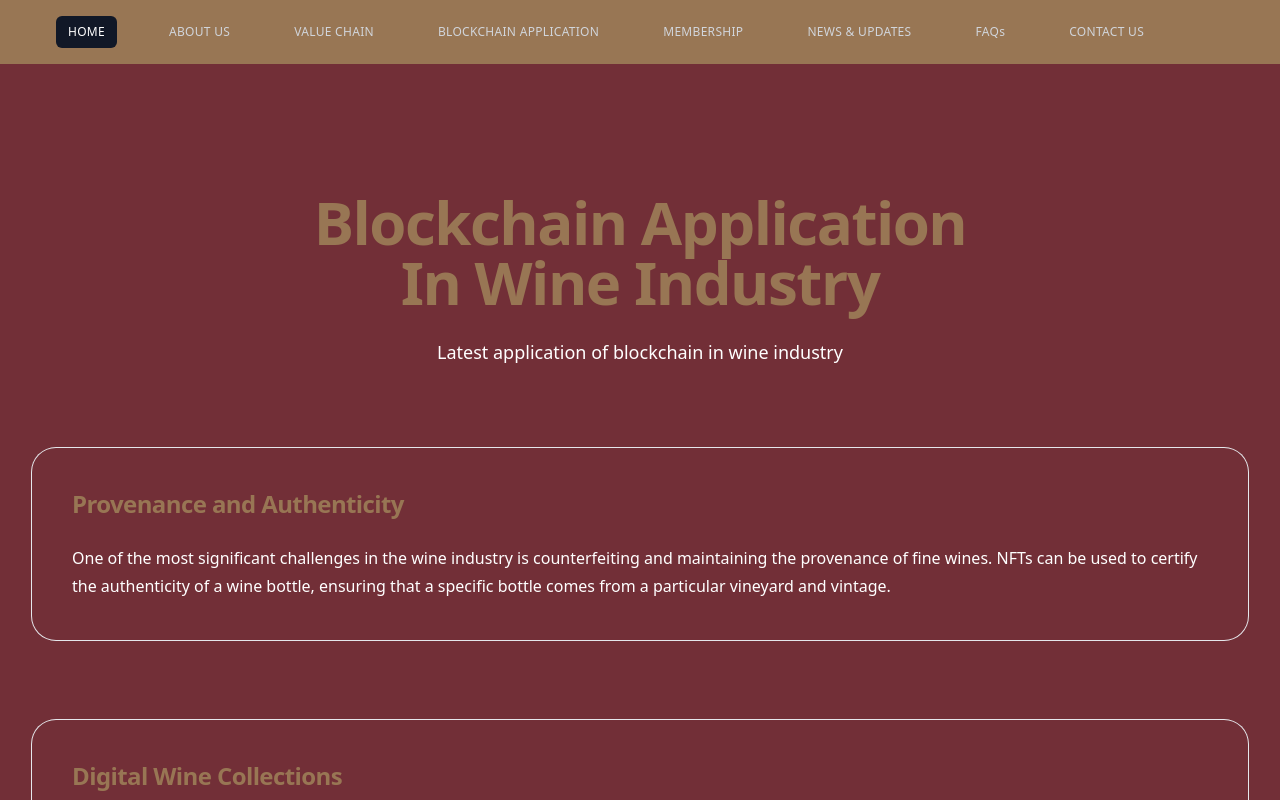
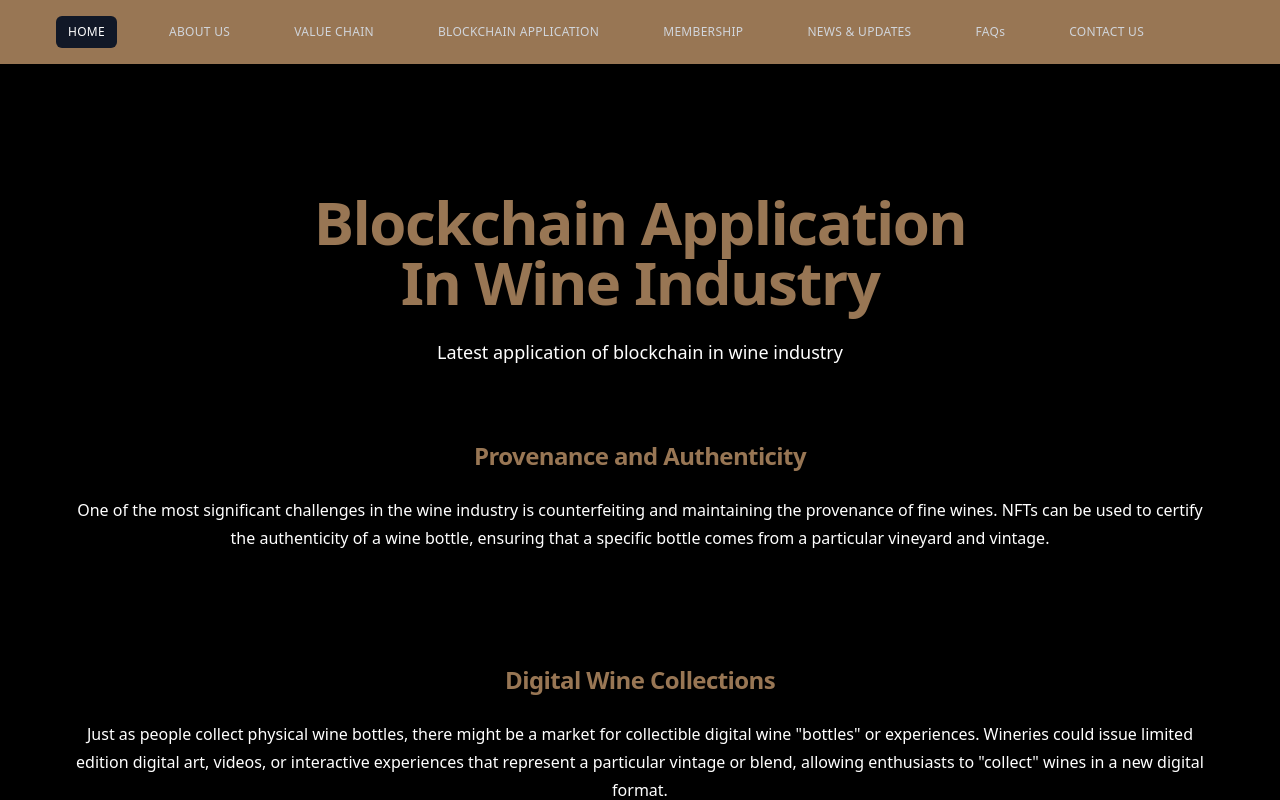
Before and after one commit to dltxio/web3wines-website, a React (Vite) app: page /blockchain_app in a window 1280 px wide. Shown: the top 800 px of the page. Built offline with nearby package versions, Linux system fonts and the light colour scheme; a web font is replaced by a local one; what tailwind-heropatterns would draw is missing.

Commit message:
Change background to black for premium look #27

```diff
--- a/src/components/PageLayout.tsx
+++ b/src/components/PageLayout.tsx
@@ -7,7 +7,7 @@ type Props = {
 };
 
 export const PageLayout: React.FC<Props> = ({ children }) => (
-  <div className="w-full bg-page text-white">
+  <div className="w-full bg-black text-white">
     <NavBar />
     <div>{children}</div>
     <Footer />
--- a/src/components/Team.tsx
+++ b/src/components/Team.tsx
@@ -28,7 +28,7 @@ const people = [
 
 export default function Team() {
   return (
-    <div className="bg-page py-24 sm:py-32">
+    <div className="bg-black py-24 sm:py-32">
       <div className="mx-auto grid max-w-7xl gap-x-8 gap-y-20 px-6 lg:px-8 xl:grid-cols-3">
         <div className="max-w-2xl">
           <h2 className="text-3xl font-bold tracking-tight text-navbar sm:text-4xl">
@@ -60,7 +60,7 @@ export default function Team() {
                   <p className="text-sm font-semibold leading-6 text-white group-hover:text-navbar">
                     {person.role}
                   </p>
-                  <p className="text-sm leading-6 text-page group-hover:text-navbar">
+                  <p className="text-sm leading-6 text-black group-hover:text-navbar">
                     {person.desc}
                   </p>
                 </div>
--- a/src/pages/BlockchainApp.tsx
+++ b/src/pages/BlockchainApp.tsx
@@ -1,5 +1,5 @@
 import React, { useLayoutEffect } from "react";
-import { PageLayout } from "../components";
+import { Card, PageLayout } from "../components";
 
 const application = [
   {
@@ -45,7 +45,7 @@ const BlockchainApp: React.FC = () => {
 
   return (
     <PageLayout>
-      <div className="bg-page py-24 sm:py-32">
+      <div className="bg-black py-24 sm:py-32">
         <div className="mx-auto max-w-7xl px-6 lg:px-8">
           <div className="mx-auto max-w-2xl sm:text-center">
             <h2 className="text-4xl font-bold tracking-tight text-navbar sm:text-6xl">
@@ -56,16 +56,16 @@ const BlockchainApp: React.FC = () => {
             </p>
           </div>
           {application.map(item => (
-            <div className="mx-auto mt-16 max-w-2xl rounded-3xl ring-1 ring-gray-200 sm:mt-20 lg:mx-0 lg:flex lg:max-w-none">
-              <div className="p-8 sm:p-10 lg:flex-auto">
-                <h3 className="text-2xl font-bold tracking-tight text-navbar">
+            <Card>
+              <div className="p-8 sm:p-10 lg:flex-auto text-center text-navbar">
+                <h3 className="text-2xl font-bold tracking-tight">
                   {item.name}
                 </h3>
                 <p className="mt-6 text-base leading-7 text-white">
                   {item.desc}
                 </p>
               </div>
-            </div>
+            </Card>
           ))}
         </div>
       </div>
--- a/src/pages/ContactUs.tsx
+++ b/src/pages/ContactUs.tsx
@@ -11,7 +11,7 @@ const ContactUs: React.FC = () => {
 
   return (
     <PageLayout>
-      <div className="isolate bg-page px-6 py-24 sm:py-32 lg:px-8">
+      <div className="isolate bg-black px-6 py-24 sm:py-32 lg:px-8">
         <div className="mx-auto max-w-2xl text-center">
           <h2 className="text-4xl font-bold tracking-tight text-navbar sm:text-6xl">
             Contact Us
--- a/src/pages/FAQs.tsx
+++ b/src/pages/FAQs.tsx
@@ -25,7 +25,7 @@ const FAQs: React.FC = () => {
 
   return (
     <PageLayout>
-      <div className="bg-page h-screen py-24 sm:py-32">
+      <div className="bg-black h-screen py-24 sm:py-32">
         <div className="mx-auto max-w-7xl px-6 lg:px-8">
           <div className="mx-auto max-w-2xl sm:text-center">
             <h2 className="text-4xl font-bold tracking-tight text-navbar sm:text-6xl">
--- a/src/pages/Membership.tsx
+++ b/src/pages/Membership.tsx
@@ -13,7 +13,7 @@ const Membership: React.FC = () => {
 
   return (
     <PageLayout>
-      <div className="overflow-hidden h-screen bg-page text-center py-24 sm:py-32">
+      <div className="overflow-hidden h-screen bg-black text-center py-24 sm:py-32">
         <h2 className="text-4xl font-bold tracking-tight text-navbar text-center sm:text-6xl">
           Membership
         </h2>
--- a/src/pages/News.tsx
+++ b/src/pages/News.tsx
@@ -109,7 +109,7 @@ const News: React.FC = () => {
 
   return (
     <PageLayout>
-      <div className="bg-page py-24 sm:py-32">
+      <div className="bg-black py-24 sm:py-32">
         <div className="mx-auto max-w-7xl px-6 lg:px-8">
           <div className="mx-auto max-w-2xl lg:mx-0">
             <h2 className="text-4xl font-bold tracking-tight text-navbar sm:text-6xl">
--- a/src/pages/ValueChain.tsx
+++ b/src/pages/ValueChain.tsx
@@ -58,7 +58,7 @@ const ValueChain: React.FC = () => {
 
   return (
     <PageLayout>
-      <div className="bg-page py-24 sm:py-32">
+      <div className="bg-black py-24 sm:py-32">
         <div className="mx-auto max-w-7xl px-6 lg:px-8">
           <div className="mx-auto max-w-2xl sm:text-center">
             <h2 className="text-4xl font-bold tracking-tight text-navbar sm:text-6xl">
@@ -75,15 +75,13 @@ const ValueChain: React.FC = () => {
           </div>
           {valueChain.map(item => (
             <Card>
-              <div>
               <div className="p-8 sm:p-10 lg:flex-auto text-center text-navbar">
                 <h3 className="text-2xl font-bold tracking-tight">
                   {item.name}
                 </h3>
-                  <p className="mt-6 text-base leading-7 invisible group-hover:visible">
+                <p className="mt-6 text-base leading-7 text-white">
                   {item.desc}
                 </p>
-                </div>
               </div>
             </Card>
           ))}
```
Lines whose indentation alone changed are shown as unchanged.
